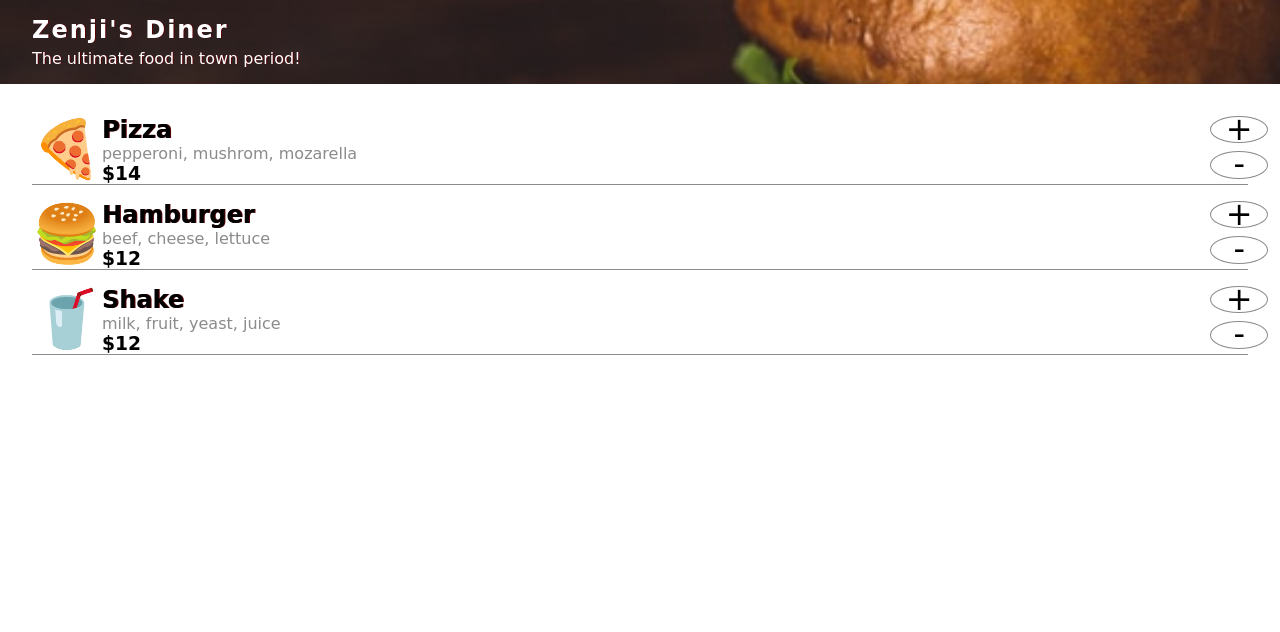
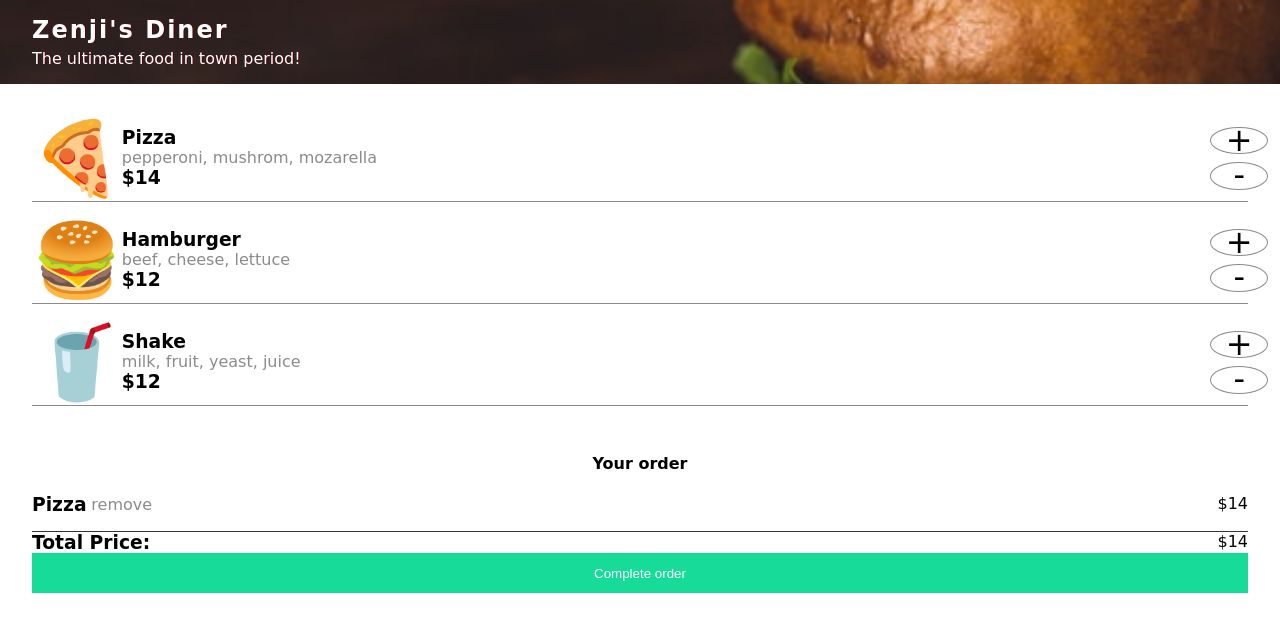
Before and after one commit to kzaid0767/orderingapp, a plain HTML site: page index.html in a window 1280 px wide. Drawn offline with Linux system fonts and the light colour scheme; a web font is replaced by a local one.

Commit message:
your order bottom done

```diff
--- a/index.html
+++ b/index.html
@@ -17,6 +17,25 @@
         <main class="app-main" id="main-app">
 
         </main>
+        <div class="yourorder">
+            <h4 class="yourorderh4">Your order</h4>
+            <div>
+                <div class="item-of-order">
+                    <div class="item-of-order-name">
+                        <h3>Pizza</h3>
+                        <p>remove</p>
+                    </div>
+                    <p>$14</p>
+                </div>
+                <div class="item-of-order total-price">
+                    <div class="item-of-order-name">
+                        <h3>Total Price:</h3>
+                    </div>
+                    <p>$14</p>
+                </div>
+            </div>
+            <button>Complete order</button>
+        </div>
         <script type="module" src="index.js"></script>
     </body>
 </html>
--- a/index.js
+++ b/index.js
@@ -2,7 +2,7 @@ import { menuArray } from "./data.js";
 
 /* consts html elemens */
 const mainEl = document.querySelector('#main-app')
-
+// document.getElementById('shadow-host-companion').style.border = 'none'
 
 
 function getAppHtml(){
@@ -10,13 +10,13 @@ function getAppHtml(){
     html = menuArray.map(item=>{
         const ingredients = item.ingredients.join(', ')
 
-        return `<section>
-                    <div class="emoji">
+        return `<div class='a-section'>
+                    <p class="emoji">
                         ${item.emoji}
-                    </div>
+                    </p>
                     <div class="descriptions">
                         <div>
-                            <h2>${item.name}</h2>
+                            <h3>${item.name}</h3>
                             <p class="ingredients">${ingredients}</p>
                             <h3>$${item.price}</h3>
                         </div>
@@ -25,7 +25,7 @@ function getAppHtml(){
                             <p class="add-minus">-</p>
                         </div>
                     </div>
-                </section>`
+                </div>`
     }).join('')
 
     return html
--- a/style.css
+++ b/style.css
@@ -20,16 +20,55 @@ header{
 
 main{
     padding: 2rem 2rem;
+    margin-bottom: 0;
 }
+
+/* Your div and its content */
+.yourorder{
+    padding: 0 2rem;
+}
+.yourorder h4{
+    text-align: center;
+    margin-top: 0;
+}
+
+.item-of-order{
+    display: flex;
+    width: 100%;
+    justify-content: space-between;
+}
+.item-of-order-name{
+    display: flex;
+    align-items: center;
+}
+
+.item-of-order-name p{
+    margin-left: 0.3rem;
+}
+.total-price{
+    border-top: 1px solid #393333;
+    margin-top: 1rem;
+}
+
+button{
+    border: none;
+    width: 100%;
+    background-color: #16DB99;
+    color: #FFFFFF;
+    height: 2.5rem;
+}
+
 .emoji{
-    font-size: 3.5rem;
+    font-size: 4.5rem;
+
 }
-section{
+.a-section{
     display: flex;
     margin-bottom: 1rem;
     border-bottom: 1px solid #8B8B8B;
     width: 100%;
     padding-right: 0.55rem;
+    align-items: center;
 }
 
 .descriptions{
@@ -69,6 +108,6 @@ h2,p,h3{
     text-shadow:  1px 0px #5a0307;
 }
 
-.ingredients{
+.ingredients, .item-of-order-name p{
     color: #8B8B8B;
 }
```
Lines whose indentation alone changed are shown as unchanged.
